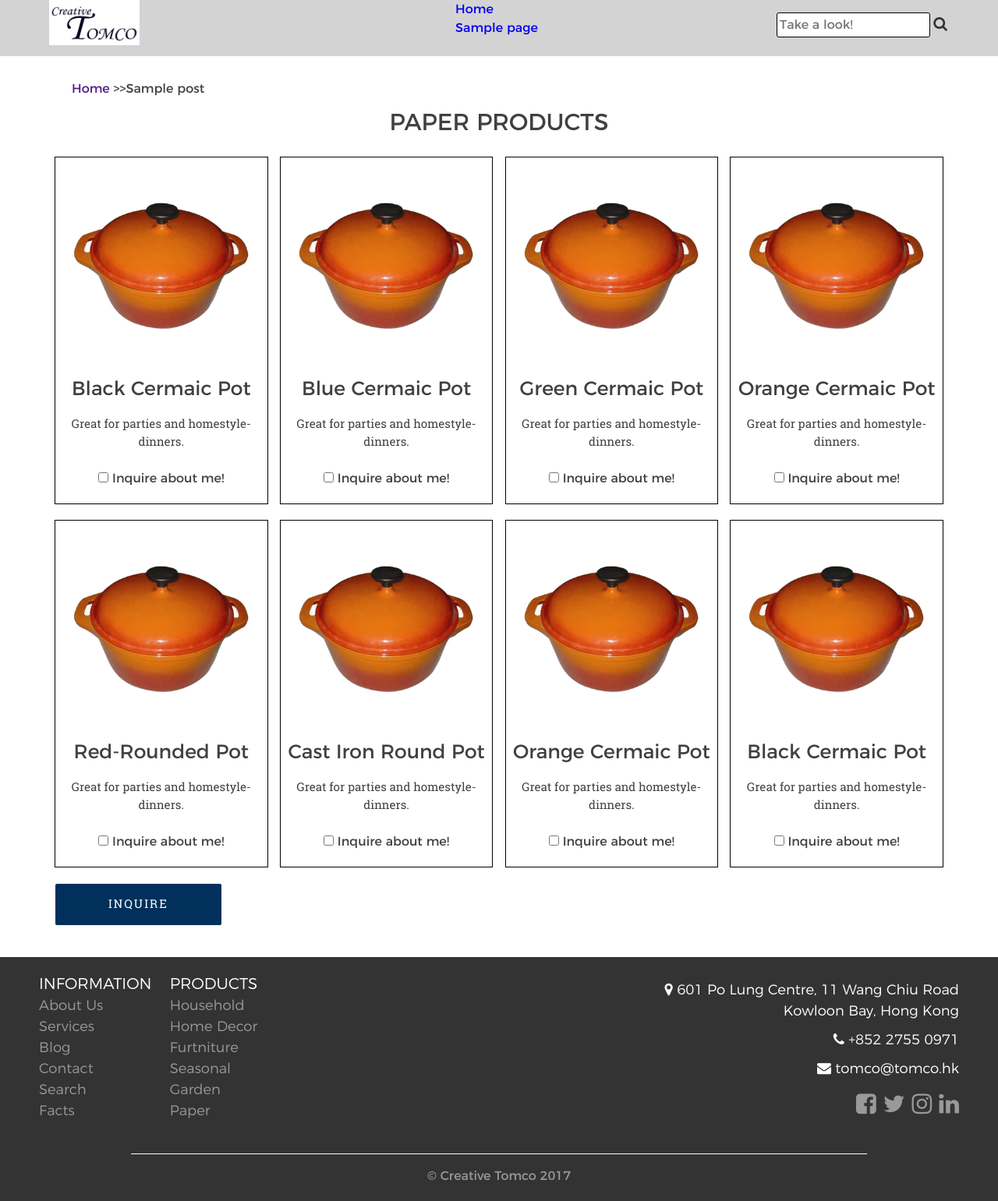
After one commit to c-oh/tomco, a WordPress theme: template themes/tomco-theme/template-parts/paper.php in a window 1280 px wide. The commit adds this page. Shown: the whole page at 78% size. Run offline with PHP 8.4 and a stand-in for WordPress, Linux system fonts and the light colour scheme; the site name, menu and one post (Sample post) are stand-ins, and other content is empty; some libraries are stand-ins or nearby versions.

Commit message:
changed stuff

```diff
--- a/themes/tomco-theme/build/js/scripts.min.js
+++ b/themes/tomco-theme/build/js/scripts.min.js
@@ -1 +1 @@
-jQuery(function(){var t=jQuery(".nav-hamburger"),e=jQuery(".menu-main-menu-container");t.on("click",function(){jQuery(this).toggleClass("button-open"),e.toggleClass("menu-show")}),jQuery(".readmore-button").click(function(){jQuery(this).hide(),jQuery(".about-readmore").slideDown().addClass(".show")})}),jQuery("#explore-button").click(function(){alert("HELLO")});var a=0;jQuery(window).scroll(function(){var t=jQuery("#counter").offset().top-window.innerHeight;0===a&&jQuery(window).scrollTop()>t&&(jQuery(".counter-value").each(function(){var t=jQuery(this),e=t.attr("data-count");jQuery({countNum:t.text()}).animate({countNum:e},{duration:2e3,easing:"swing",step:function(){t.text(Math.floor(this.countNum))},complete:function(){t.text(this.countNum)}})}),a=1)});
+function showSelectedValues(){alert(jQuery("input[name=product]:checked").map(function(){return this.value}).get)().join("IT WORKS")}jQuery(function(){var e=jQuery(".nav-hamburger"),t=jQuery(".menu-main-menu-container");e.on("click",function(){jQuery(this).toggleClass("button-open"),t.toggleClass("menu-show")})}),jQuery("#explore-button").click(function(){jQuery("html, body").animate({scrollTop:jQuery("#products-preview").offset().top},500)});var a=0;jQuery(window).scroll(function(){var e=jQuery("#counter").offset().top-window.innerHeight;0===a&&jQuery(window).scrollTop()>e&&(jQuery(".counter-value").each(function(){var e=jQuery(this),t=e.attr("data-count");jQuery({countNum:e.text()}).animate({countNum:t},{duration:2e3,easing:"swing",step:function(){e.text(Math.floor(this.countNum))},complete:function(){e.text(this.countNum)}})}),a=1)}),jQuery("#inquire-link").click(showSelectedValues);
--- a/themes/tomco-theme/footer.php
+++ b/themes/tomco-theme/footer.php
@@ -15,12 +15,12 @@
 	<div class= "footer-nav-container">
 		<div class= "footer-nav">
 			<h4 class= "footer-title"> Information</h4>
-			<a class= "footer-links" href= "#"> <p class= "links">About Us</p></a>
-			<a class= "footer-links" href= "#"> <p class= "links">Services</p></a>
-			<a class= "footer-links" href= "#"> <p class= "links">Blog</p></a>
-			<a class= "footer-links" href= "#"> <p class= "links">Contact</p></a>
+			<a class= "footer-links" href= "#about"> <p class= "links">About Us</p></a>
+			<a class= "footer-links" href= "#services"> <p class= "links">Services</p></a>
+			<a class= "footer-links" href= "#blog"> <p class= "links">Blog</p></a>
+			<a class= "footer-links" href= "#contact"> <p class= "links">Contact</p></a>
 			<a class= "footer-links" href= "#"> <p class= "links">Search</p></a>
-			<a class= "footer-links" href= "#"> <p class= "links">Facts</p></a>
+			<a class= "footer-links" href= "#facts"> <p class= "links">Facts</p></a>
 		</div>
 
 		<div class= "footer-nav footer-2">
--- a/themes/tomco-theme/sass/_forms.scss
+++ b/themes/tomco-theme/sass/_forms.scss
@@ -56,6 +56,9 @@ input[type="search"] {
 	padding: 3px;
 }
 
+
+
+
 textarea {
 	padding-left: 3px;
 	width: 100%;
--- a/themes/tomco-theme/sass/_front-page.scss
+++ b/themes/tomco-theme/sass/_front-page.scss
@@ -23,27 +23,26 @@
     }
     video {
         display: none;
-        @include tablet {
+        @include desktop{
             display: block;
             width: 100%;
         }
     }
     .fullscreen-img {
         object-fit: fill;
-        height: 60vh;
-        @include tablet {
+        width:1200px;
+        @include desktop{
             display: none;
         }
     }
-    .fullscreen-text {
-        margin: 17% 0;
+    .fullscreen-text-desktop,
+    .fullscreen-text-mobile {
         font-family: $font__m;
-        position: absolute;
         text-align: center;
         color: white;
         width: 100%;
         text-transform: uppercase;
-        @include tablet {
+        @include desktop {
             margin: 11% 0;
         }
         h3 {
@@ -51,7 +50,7 @@
             margin: 0;
             color: black;
             font-size: 36px;
-            @include tablet {
+            @include desktop {
                 font-size: 44px;
                 color: white;
             }
@@ -68,7 +67,7 @@
             font-weight: 500;
             color: $color__blue;
             text-shadow: 2px 2px white;
-            @include tablet {
+            @include desktop {
                 font-size: 30px;
                 text-shadow: none;
                 color: white;
@@ -95,9 +94,24 @@
         width: 100%;
         z-index: -100;
         overflow: hidden;
+              position: absolute;
     }
 }
 
+.fullscreen-text-mobile{
+    position:absolute;
+    margin: 80px 0;
+    @include desktop{
+        display:none;
+    }
+}
+.fullscreen-text-desktop{
+    display:none;
+    @include desktop{
+        display:block;
+        margin: 17% 0;
+    }
+}
 @media (min-aspect-ratio: 16/9) {
     video {
         height: 300%;
@@ -114,6 +128,7 @@
 
 //product-preview
 .product-preview {
+    background-color:white;
     .product-container {
         @include tablet {
             @include flexrow;
--- a/themes/tomco-theme/sass/_mixins.scss
+++ b/themes/tomco-theme/sass/_mixins.scss
@@ -34,7 +34,7 @@
 }
 
 @mixin desktopalign{
-    max-width:1200px;
+    max-width:1180px;
     margin:auto;
 }
 
--- a/themes/tomco-theme/sass/_navigation.scss
+++ b/themes/tomco-theme/sass/_navigation.scss
@@ -3,6 +3,7 @@
 	justify-content: space-between;
 	max-width: 1180px;
 	margin: 0 auto;
+	overflow: hidden;
 	ul {
 		list-style: none;
 		font-family: $font__m;
@@ -44,6 +45,9 @@
 	}
 }
 
+#masthead{
+	background-color:lightgray;
+}
 .hamburger-container {
 	position: relative;
 	display: block;
@@ -97,12 +101,13 @@
 	z-index: 20;
 	border-right: 1px solid white;
 	@include desktop {
-		background-color: white;
+		background-color: lightgray;
 		margin: 8px 0px 0px 87px;
 		font-size: 18px;
 		font-weight: 400;
 		position: initial;
 		width: auto;
+		border:none;
 	}
 	#primary-menu {
 		text-transform: uppercase;
@@ -183,7 +188,7 @@
 		}
 		.search-submit {
 			color: $color__fb;
-			background-color: white;
+			background-color: lightgray;
 			border: 1px solid white;
 			border-radius: 10px;
 			border: none;
@@ -201,7 +206,6 @@
 		}
 	}
 	input[type="search"]{
-		text-transform:lowercase;
 		font-family: $font__m;
 		border: 1px solid black;
 	}
--- a/themes/tomco-theme/sass/_page-templates.scss
+++ b/themes/tomco-theme/sass/_page-templates.scss
@@ -22,7 +22,7 @@ font-weight: 600;
     }
     @include desktop{
             margin-bottom: 14px;
-            font-size: 50px;
+            font-size: 42px;
     line-height: 39px;
     }
 
@@ -32,16 +32,58 @@ font-weight: 600;
     font-size: 15px;
 }
 
-.the-entry-content{
+.the-entry-content, .entry-summary{
+    font-family: $font__m;
         font-weight: 200;
     font-size: 18px;
     line-height: 27px;
     @include tablet{
             font-size: 20px;
     line-height: 30px;
+    @include desktopalign;
     }
     @include desktop{
             font-size: 21px;
     line-height: 31px;
     }
 }
+
+#the-entry-titles{
+        padding-left: 20px;
+}
+.page-title, .entry-header, .entry-content{
+    padding: 0 20px;
+    font-family: $font__m;
+    @include tablet{
+        padding:0;
+    }
+}
+
+.entry-title{
+        padding: 0px;
+    color: #666;
+    a{
+        text-decoration:none;
+    }
+    @include desktop{
+        margin: 10px 0;
+    }
+}
+
+.content-area{
+        max-width: 1180px;
+    margin: auto;
+}
+
+.entry-header img,
+.the-image-container{
+height:auto;
+width:14%;
+@include tablet{
+    @include desktopalign
+}
+}
+
+.hentry {
+    margin: 0 0 3.5rem !important;
+}
--- /dev/null
+++ b/themes/tomco-theme/sass/_paper.scss
@@ -0,0 +1,50 @@
+.paper-page{
+    @include desktopalign;
+    padding:20px;
+    font-family: $font__m;
+    h4{
+        font-weight:400;
+        font-size:30px;
+        margin:0;
+        text-transform:uppercase;
+        text-align:center;
+    }
+    h6{
+        font-size:25px;
+        font-weight:400;
+        margin:0;
+    }
+    p{
+        font-family:$font__r;
+        font-size:15px;
+    }
+    .paper-products{
+        border:1px solid black;
+        margin-top:20px;
+        text-align:center;
+        padding-bottom:20px;
+        @include tablet{
+            width: 48%;
+        }
+        @include desktop{
+            width:24%;
+        }
+    }
+    .paper-container{
+        display:flex;
+        flex-direction:column;
+        @include tablet{
+            flex-direction:row;
+            justify-content: space-between;
+            flex-wrap:wrap;
+
+        }
+    }
+}
+
+.inquire{
+    @include button;
+    background-color: $color__blue;
+    color:white;
+    margin: 20px 0;
+}
--- a/themes/tomco-theme/sass/_variables.scss
+++ b/themes/tomco-theme/sass/_variables.scss
@@ -41,4 +41,4 @@ $tablet: 600px;
 $color__blue : #00305B;
 $color__gt: #999999;
 $color__fb: #333333;
-$color__yellow: #eeb013;
+$color__yellow: lightskyblue;
--- a/themes/tomco-theme/sass/style.scss
+++ b/themes/tomco-theme/sass/style.scss
@@ -65,3 +65,4 @@ Nicolas Gallagher and Jonathan Neal http://necolas.github.com/normalize.css/
 @import "page-templates";
 @import "front-page";
 @import "footer";
+@import "paper";
--- a/themes/tomco-theme/searchform.php
+++ b/themes/tomco-theme/searchform.php
@@ -1,7 +1,7 @@
 <form role="search" method="get" class="search-form" action="<?php echo home_url( '/' ); ?>">
 	<fieldset>
 		<label>
-			<input type="search" class="search-field" placeholder="SEARCH ..." value="<?php echo esc_attr( get_search_query() ); ?>" name="s" title="Search for:" />
+			<input type="search" class="search-field" placeholder="Take a look!" value="<?php echo esc_attr( get_search_query() ); ?>" name="s" title="Search for:" />
 		</label>
 		<button class="search-submit">
 			<span class="icon-search" aria-hidden="true">
--- a/themes/tomco-theme/style.css
+++ b/themes/tomco-theme/style.css
@@ -497,7 +497,8 @@ textarea {
   -ms-flex-pack: justify;
       justify-content: space-between;
   max-width: 1180px;
-  margin: 0 auto; }
+  margin: 0 auto;
+  overflow: hidden; }
   #site-navigation ul {
     list-style: none;
     font-family: "montserrat", arial, sans-serif; }
@@ -531,6 +532,9 @@ textarea {
   @media (min-width: 600px) {
     .nav-hamburger {
       padding: 15px 19px; } }
+
+#masthead {
+  background-color: lightgray; }
 
 .hamburger-container {
   position: relative;
@@ -645,7 +650,7 @@ textarea {
         padding: 6px 13px 0 0px; }
       .header-search .search-submit {
         color: #333333;
-        background-color: white;
+        background-color: lightgray;
         border: 1px solid white;
         border-radius: 10px;
         border: none;
@@ -654,12 +659,11 @@ textarea {
         font-size: 19px;
         padding: 0px; }
         .header-search .search-submit:hover {
-          color: #eeb013; }
+          color: lightskyblue; }
       .header-search fieldset {
         border: none;
         padding: 0px; } }
   .header-search input[type="search"] {
-    text-transform: lowercase;
     font-family: "montserrat", arial, sans-serif;
     border: 1px solid black; }
 
@@ -1385,7 +1447,7 @@ object {
   color: #999999;
   background-color: #333333; }
   .site-footer .footer-larger-container {
-    max-width: 1200px;
+    max-width: 1180px;
     margin: auto; }
     @media (min-width: 600px) {
       .site-footer .footer-larger-container {
@@ -1466,3 +1528,75 @@ object {
   @media (min-width: 1205px) {
     .site-footer {
       padding: 20px 0; } }
+
+.paper-page {
+  max-width: 1180px;
+  margin: auto;
+  padding: 20px;
+  font-family: "montserrat", arial, sans-serif; }
+  .paper-page h4 {
+    font-weight: 400;
+    font-size: 30px;
+    margin: 0;
+    text-transform: uppercase;
+    text-align: center; }
+  .paper-page h6 {
+    font-size: 25px;
+    font-weight: 400;
+    margin: 0; }
+  .paper-page p {
+    font-family: "robotoslab", helvetica, serif;
+    font-size: 15px; }
+  .paper-page .paper-products {
+    border: 1px solid black;
+    margin-top: 20px;
+    text-align: center;
+    padding-bottom: 20px; }
+    @media (min-width: 600px) {
+      .paper-page .paper-products {
+        width: 48%; } }
+    @media (min-width: 1000px) {
+      .paper-page .paper-products {
+        width: 24%; } }
+  .paper-page .paper-container {
+    display: -ms-flexbox;
+    display: flex;
+    -ms-flex-direction: column;
+        flex-direction: column; }
+    @media (min-width: 600px) {
+      .paper-page .paper-container {
+        -ms-flex-direction: row;
+            flex-direction: row;
+        -ms-flex-pack: justify;
+            justify-content: space-between;
+        -ms-flex-wrap: wrap;
+            flex-wrap: wrap; } }
+
+.inquire {
+  font-family: "montserrat", arial, sans-serif;
+  margin: 0;
+  text-decoration: none;
+  color: #00305B;
+  border: 1px white solid;
+  padding: 20px;
+  width: 100%;
+  display: block;
+  background-color: white;
+  cursor: pointer;
+  border-radius: 3px;
+  text-transform: uppercase;
+  letter-spacing: 2px;
+  text-align: center;
+  font-size: 16px;
+  font-weight: 400;
+  background-color: #00305B;
+  color: white;
+  margin: 20px 0; }
+  .inquire:hover {
+    color: white;
+    background: lightskyblue; }
+  @media (min-width: 600px) {
+    .inquire {
+      width: auto;
+      display: inline-block;
+      padding: 15px 68px; } }
--- a/themes/tomco-theme/template-parts/content-search.php
+++ b/themes/tomco-theme/template-parts/content-search.php
@@ -13,7 +13,7 @@
 
 		<?php if ( 'post' === get_post_type() ) : ?>
 		<div class="entry-meta">
-			<?php red_starter_posted_on(); ?> / <?php comments_number( '0 Comments', '1 Comment', '% Comments' ); ?> / <?php red_starter_posted_by(); ?>
+			<?php red_starter_posted_on(); ?> <?php red_starter_posted_by(); ?>
 		</div><!-- .entry-meta -->
 		<?php endif; ?>
 	</header><!-- .entry-header -->
--- a/themes/tomco-theme/template-parts/content-single.php
+++ b/themes/tomco-theme/template-parts/content-single.php
@@ -9,7 +9,7 @@
 
 <article id="post-<?php the_ID(); ?>" <?php post_class(); ?>
 <div class= "title section the-title-section">
-	<?php the_title( '<h1 class="entry-title the-entry-title">', '</h1>' ); ?>
+	<?php the_title( '<h1 class="entry-title the-entry-title" id="the-entry-titles">', '</h1>' ); ?>
 	<p class= "info the-blog-info"> <?php red_starter_posted_on(); ?> <?php red_starter_posted_by(); ?> </p>
 	</div>
 	<div class= "blog-image-container the-image-container">
--- a/themes/tomco-theme/template-parts/content.php
+++ b/themes/tomco-theme/template-parts/content.php
@@ -8,7 +8,7 @@
 ?>
 
 <article id="post-<?php the_ID(); ?>" <?php post_class(); ?>>
-	<header class="entry-header">
+	<header class="entry-header the-entry-header">
 		<?php if ( has_post_thumbnail() ) : ?>
 			<?php the_post_thumbnail( 'large' ); ?>
 		<?php endif; ?>
@@ -16,8 +16,8 @@
 		<?php the_title( sprintf( '<h2 class="entry-title"><a href="%s" rel="bookmark">', esc_url( get_permalink() ) ), '</a></h2>' ); ?>
 
 		<?php if ( 'post' === get_post_type() ) : ?>
-		<div class="entry-meta">
-			<?php red_starter_posted_on(); ?> / <?php comments_number( '0 Comments', '1 Comment', '% Comments' ); ?> / <?php red_starter_posted_by(); ?>
+		<div class="entry-meta the-entry-meta">
+			<?php red_starter_posted_on(); ?> <?php red_starter_posted_by(); ?>
 		</div><!-- .entry-meta -->
 		<?php endif; ?>
 	</header><!-- .entry-header -->
--- /dev/null
+++ b/themes/tomco-theme/template-parts/paper.php
@@ -0,0 +1,61 @@
+<?php /* Template Name: Paper Page */ ?>
+<?php get_header(); ?>
+
+
+   <div class= "paper-page">
+       <div class= "breadcrumbs">	 <?php the_breadcrumb(); ?> </div>
+       <h4> Paper Products </h4>
+<div class= "paper-container">
+<div class="paper-products product-1">
+    <img src="<?php echo get_stylesheet_directory_uri(); ?>/resources/graphics/orangepot.jpg" class="product-1-img">
+    <h6> Black Cermaic Pot </h6>
+    <p> Great for parties and homestyle-dinners.</p>
+    <a class="products-link"> <input type="checkbox" name="product" value="1"> Inquire about me! </a>
+</div>
+<div class="paper-products product-2">
+    <img src="<?php echo get_stylesheet_directory_uri(); ?>/resources/graphics/orangepot.jpg" class="product-img">
+    <h6> Blue Cermaic Pot </h6>
+    <p> Great for parties and homestyle-dinners.</p>
+    <a class="products-link"> <input type="checkbox" name="product" value="2"> Inquire about me! </a>
+</div>
+<div class="paper-products product-3">
+    <img src="<?php echo get_stylesheet_directory_uri(); ?>/resources/graphics/orangepot.jpg" class="product-img">
+    <h6> Green Cermaic Pot</h6>
+    <p> Great for parties and homestyle-dinners.</p>
+    <a class="products-link"> <input type="checkbox" name="product" value="3"> Inquire about me! </a>
+</div>
+<div class="paper-products product-4">
+    <img src="<?php echo get_stylesheet_directory_uri(); ?>/resources/graphics/orangepot.jpg" class="product-img">
+    <h6> Orange Cermaic Pot </h6>
+    <p> Great for parties and homestyle-dinners.</p>
+    <a class="products-link"> <input type="checkbox" name="product" value="4"> Inquire about me! </a>
+</div>
+<div class="paper-products product-5">
+    <img src="<?php echo get_stylesheet_directory_uri(); ?>/resources/graphics/orangepot.jpg" class="product-img">
+    <h6> Red-Rounded Pot </h6>
+    <p> Great for parties and homestyle-dinners.</p>
+    <a class="products-link"> <input type="checkbox" name="product" value="5"> Inquire about me! </a>
+</div>
+<div class="paper-products product-6">
+    <img src="<?php echo get_stylesheet_directory_uri(); ?>/resources/graphics/orangepot.jpg" class="product-img">
+    <h6> Cast Iron Round Pot </h6>
+    <p> Great for parties and homestyle-dinners.</p>
+   <a class="products-link"> <input type="checkbox" name="product" value="6"> Inquire about me! </a>
+</div>
+<div class="paper-products product-4">
+    <img src="<?php echo get_stylesheet_directory_uri(); ?>/resources/graphics/orangepot.jpg" class="product-img">
+    <h6> Orange Cermaic Pot </h6>
+    <p> Great for parties and homestyle-dinners.</p>
+    <a class="products-link"> <input type="checkbox" name="product" value="7"> Inquire about me! </a>
+</div>
+<div class="paper-products product-1">
+    <img src="<?php echo get_stylesheet_directory_uri(); ?>/resources/graphics/orangepot.jpg" class="product-1-img">
+    <h6> Black Cermaic Pot </h6>
+    <p> Great for parties and homestyle-dinners.</p>
+    <a class="products-link"> <input type="checkbox" name="product" value="8"> Inquire about me! </a>
+</div>
+</div>
+<p class= "inquire"  id="inquire-link"href="#"> Inquire </p>
+   </div>
+
+<?php get_footer(); ?>
```
Also changed, not shown: other parts of themes/tomco-theme/style.css (+99 -40 lines), themes/tomco-theme/front-page.php (+9 -4 lines), themes/tomco-theme/js/scripts.js (+16 -4 lines), themes/tomco-theme/build/css/style.min.css, 1 other file. Lines whose indentation alone changed are shown as unchanged.
